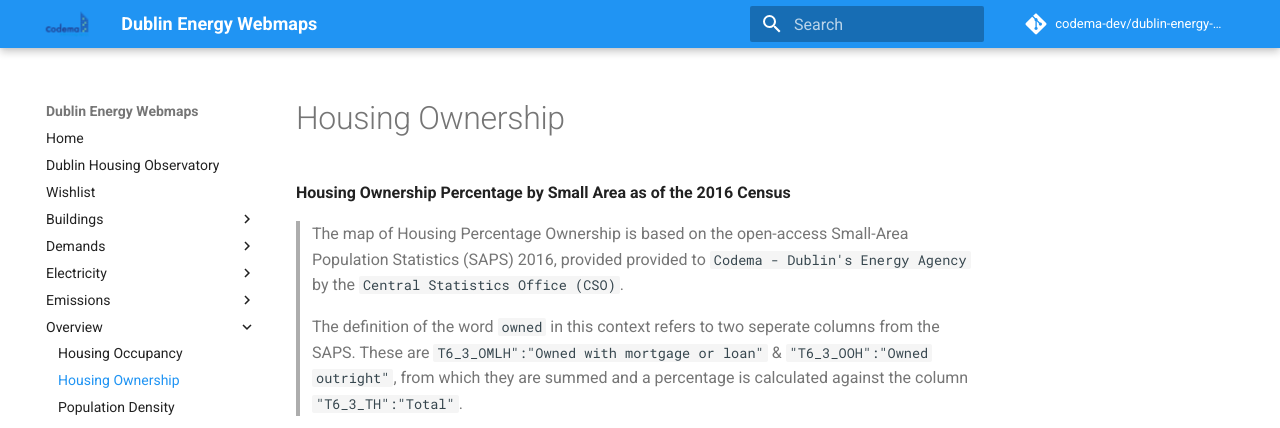
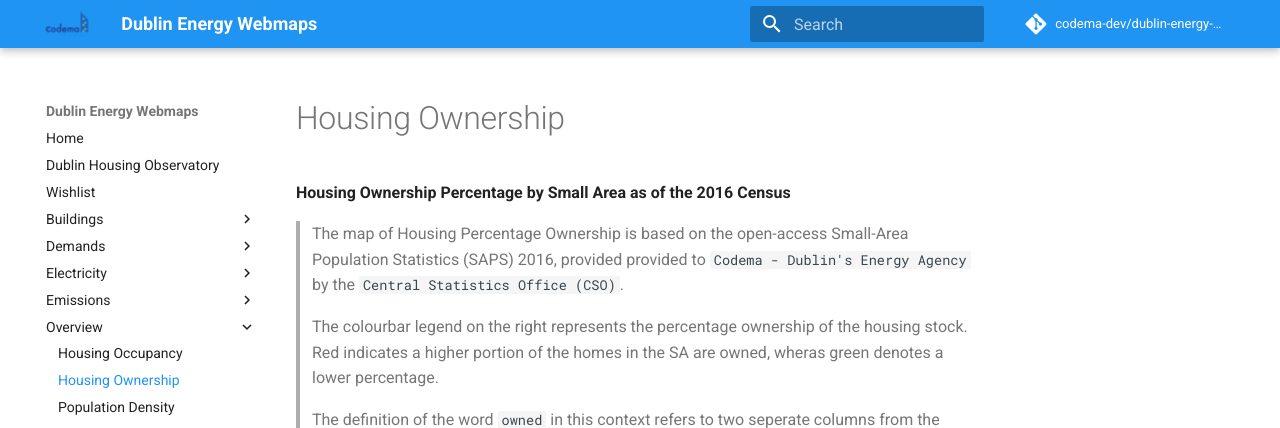
Before and after one commit to codema-dev/maps, an MkDocs documentation site: the page built from docs/overview/Housing-Ownership.md, in a window 1280 px wide and 900 px high, cut to the strip 0-428 px from the top of the window. Built offline with MkDocs 1.6.1 and Material for MkDocs 9.7.7, drawn with Linux system fonts in a browser that asks for light colours; comment, search, counter and statistics services are not loaded.

Commit message:
Update housing bugs (#94)
* Update index to include housing

* Add map of mean dwelling occupants per small area

* Update housing descriptions and htmls

```diff
--- a/docs/overview/Housing-Ownership.md
+++ b/docs/overview/Housing-Ownership.md
@@ -1,6 +1,8 @@
 **Housing Ownership Percentage by Small Area as of the 2016 Census**
 
 > The map of Housing Percentage Ownership is based on the open-access Small-Area Population Statistics (SAPS) 2016, provided provided to `Codema - Dublin's Energy Agency` by the `Central Statistics Office (CSO)`.
+
+> The colourbar legend on the right represents the percentage ownership of the housing stock. Red indicates a higher portion of the homes in the SA are owned, wheras green denotes a lower percentage.
 
 > The definition of the word `owned` in this context refers to two seperate columns from the SAPS. These are `T6_3_OMLH":"Owned with mortgage or loan"` & `"T6_3_OOH":"Owned outright"`, from which they are summed and a percentage is calculated against the column `"T6_3_TH":"Total"`.
 
```
Also changed, not shown: docs/overview/Housing-Occupancy.md (+2 -0 lines).
